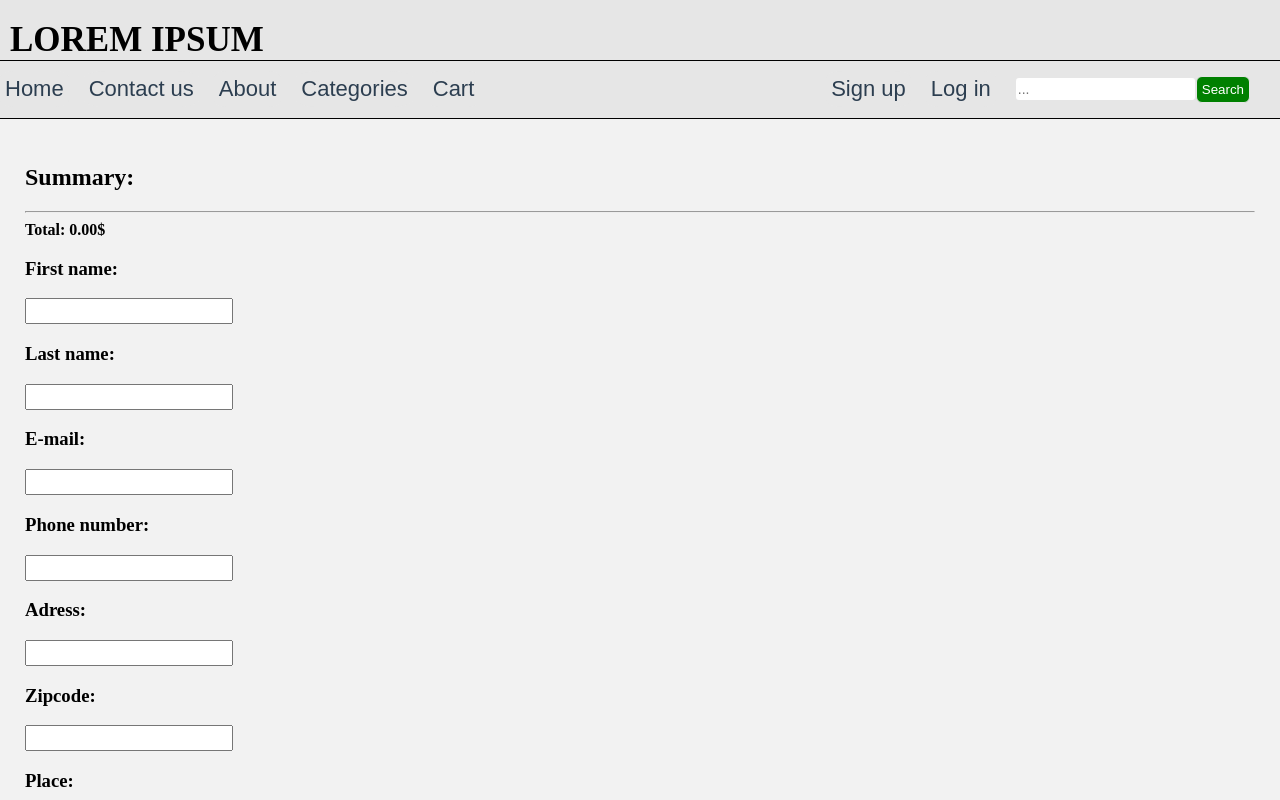
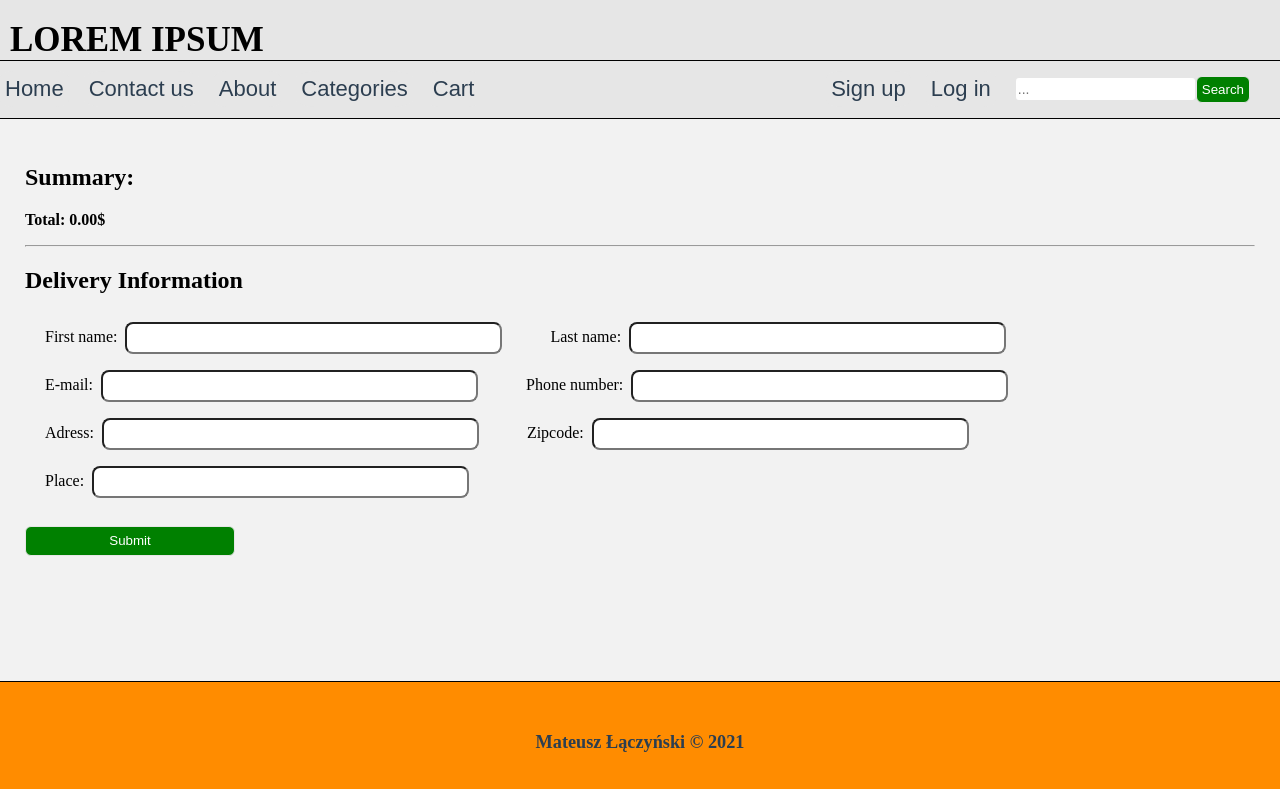
Before and after one commit to mateuszlaczynski/Commerce, a Vue app in the folder frontend/: page /checkout in a window 1280 px wide. Shown: the top 800 px of the page. Built offline with nearby package versions, Linux system fonts and the light colour scheme.

Commit message:
Checkout css styling added

```diff
--- a/frontend/src/views/Checkout.vue
+++ b/frontend/src/views/Checkout.vue
@@ -10,28 +10,57 @@
                         x{{item.quantity}}
                     </p>
             </div>
-            <hr>
-            Total: {{cartTotalPrice.toFixed(2)}}$
+
+            <p>Total: {{cartTotalPrice.toFixed(2)}}$</p>
         </b>
+        <hr>
+        <h2>Delivery Information</h2>
                 <form @submit.prevent="submitForm">
-                    <h3>First name:</h3>
-                    <input class="log-input" type="text" v-model="first_name">
-                    <h3>Last name:</h3>
-                     <input class="log-input" type="text" v-model="last_name">
-                     <h3>E-mail:</h3>
-                      <input class="log-input" type="email" v-model="email">
-                      <h3>Phone number:</h3>
-                      <input class="log-input" type="tel" pattern="[0-9]{9}" v-model="phone">
-                      <h3>Adress:</h3>
-                      <input class="log-input" type="text" v-model="address">
-                      <h3>Zipcode:</h3>
-                      <input class="log-input" type="text" v-model="zipcode">
-                      <h3>Place:</h3>
-                      <input class="log-input" type="text" v-model="place">
+
+                    <div class="checkout">
+                        <label>First name:</label>
+                        <input class="checkout-input" type="text" v-model="first_name">
+                    </div>
+
+                    <div class="checkout">
+                        <label>Last name:</label>
+                        <input class="checkout-input" type="text" v-model="last_name">
+                     </div>
+                    <br>
+                    <div class="checkout">
+                        <label>E-mail:</label>
+                        <input class="checkout-input" type="email" v-model="email">
+                    </div>
+
+                    <div class="checkout">
+                        <label>Phone number:</label>
+                        <input class="checkout-input" type="tel" pattern="[0-9]{9}" v-model="phone">
+                    </div>
+                    <br>
+                    <div class="checkout">
+                         <label>Adress:</label>
+                         <input class="checkout-input" type="text" v-model="address">
+                    </div>
+
+                    <div class="checkout">
+                        <label>Zipcode:</label>
+                         <input class="checkout-input" type="text" v-model="zipcode">
+                    </div>
+                    <br>
+                    <div class="checkout">
+                        <label>Place:</label>
+                        <input class="checkout-input" type="text" v-model="place">
+                    </div>
+
+
+                    <br>
                       <button @click="submitForm()" class="button-input" style="margin-top:20px; width: 210px; height:30px">Submit</button>
+
+
             <div v-if="errors.length">
                 <b><p class="error-text" v-for="error in errors" :key="error">{{error}}</p></b>
             </div>
+
             </form>
     </div>
 
@@ -150,3 +179,20 @@ export default {
 }
 
 </script>
+
+<style>
+
+.checkout {
+    display: inline;
+    padding:10px;
+    margin:10px;
+
+}
+.checkout-input {
+    width: 30%;
+    border-radius:8px;
+    height:26px;
+    margin: 8px;
+}
+
+</style>
```
